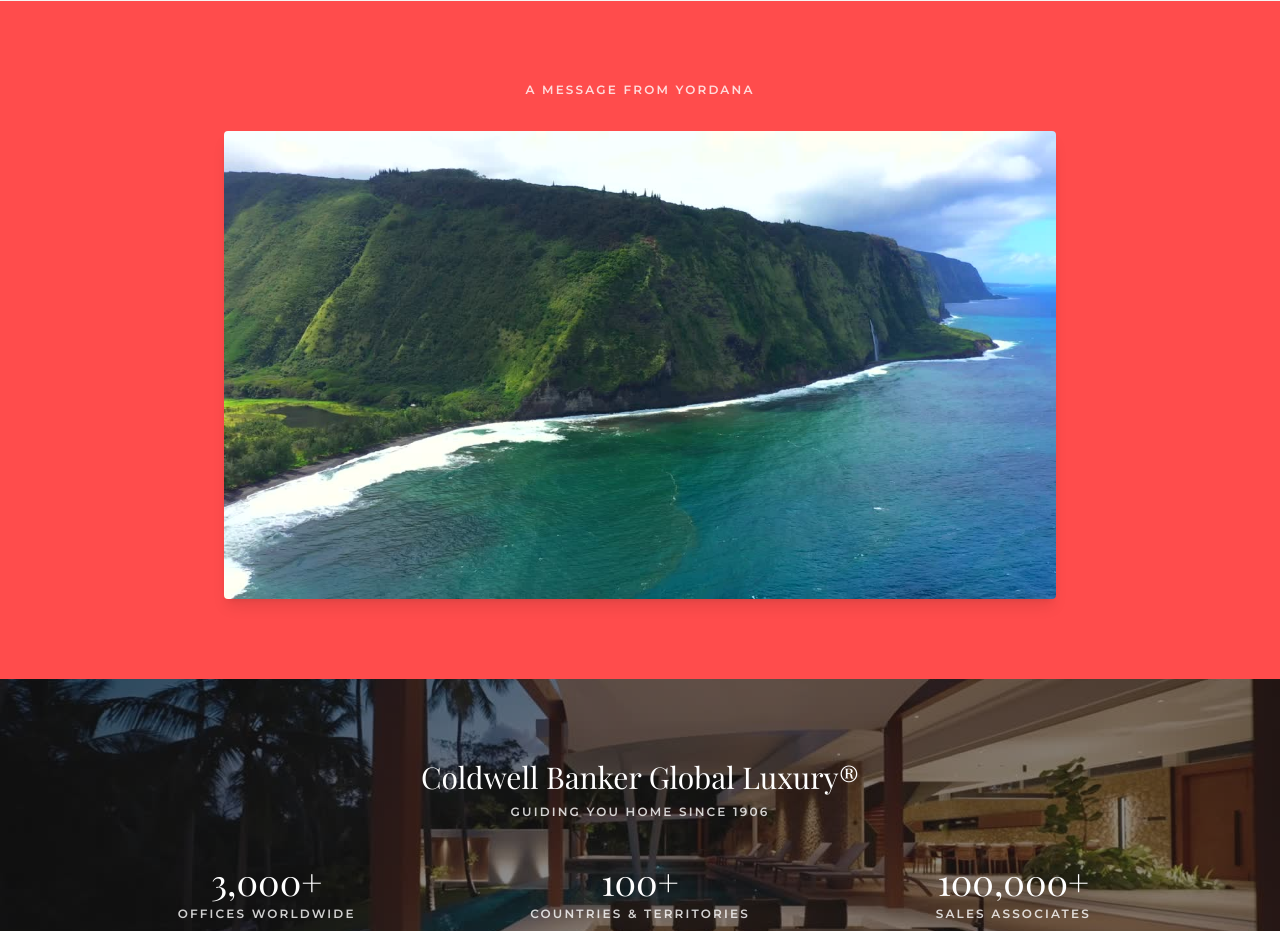
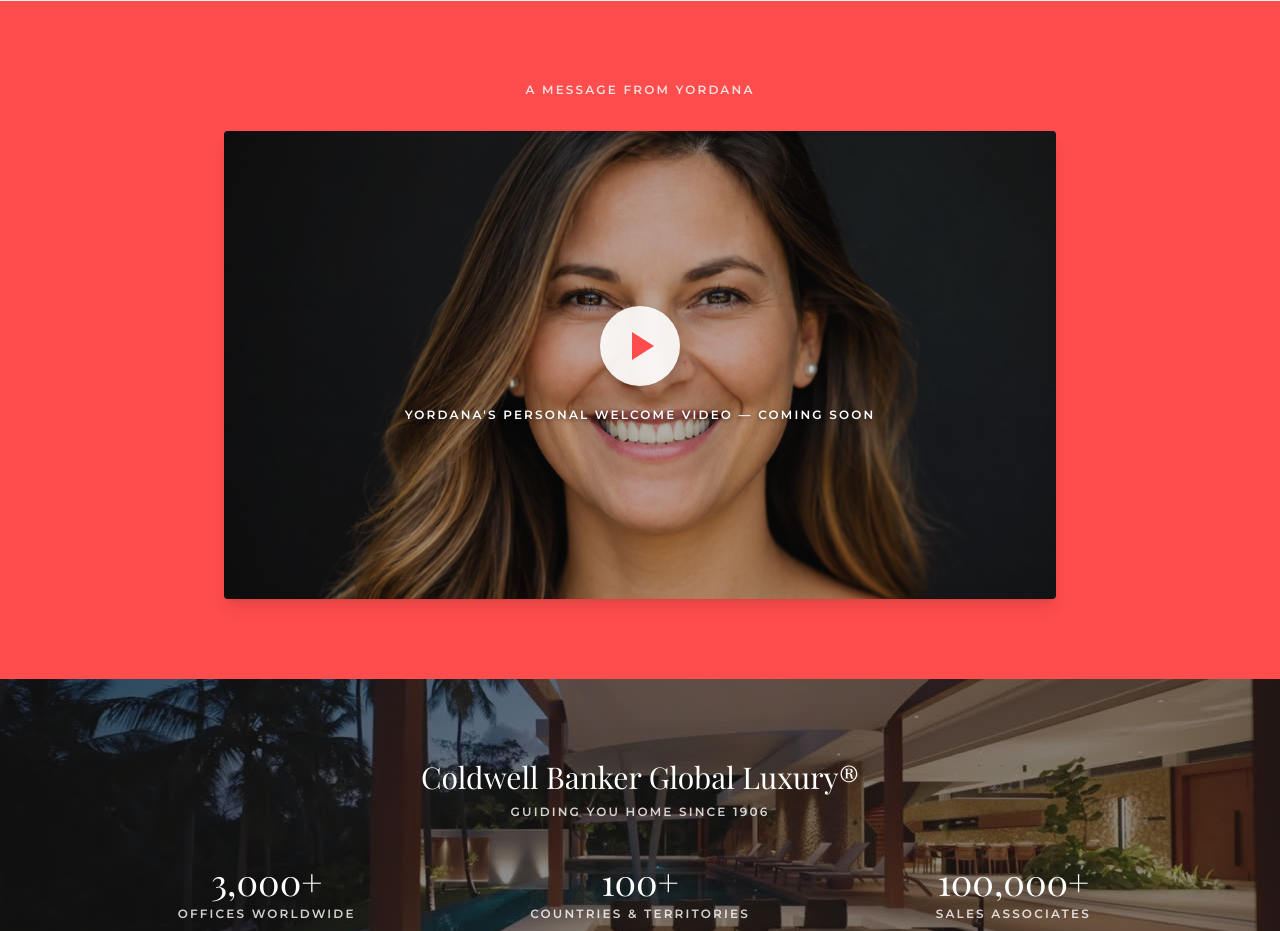
Before and after one commit to TUC01108/realty-site, a Next.js app: page / in a window 1280 px wide. Shown: the part 2540-3471 px from the top of the page. Built offline with nearby package versions, Linux system fonts and the light colour scheme.

Commit message:
fix welcome vid

```diff
--- a/src/components/WelcomeVideo.tsx
+++ b/src/components/WelcomeVideo.tsx
@@ -1,11 +1,9 @@
-// ─── VIDEO CONFIG ────────────────────────────────────────────────
-// When Yordana's video is ready, paste the YouTube URL here.
-// It will autoplay muted on loop automatically — no play button.
-//
-// YouTube example: "https://www.youtube.com/watch?v=VIDEO_ID"
-// Vimeo example:   "https://player.vimeo.com/video/VIDEO_ID"
-//
-const VIDEO_URL = ""; // ← paste URL here when ready
+// ─── PERSONAL VIDEO CONFIG ───────────────────────────────────────
+// This is Yordana's personal welcome/introduction video — separate
+// from the silent looping coastline at the top of the page.
+// When her video is ready, paste the YouTube URL here:
+// e.g. "https://www.youtube.com/watch?v=VIDEO_ID"
+const VIDEO_URL = "";
 // ─────────────────────────────────────────────────────────────────
 
 import Image from "next/image";
@@ -19,7 +17,6 @@ function toEmbedUrl(url: string): string {
   if (watch)
     return `https://www.youtube.com/embed/${watch[1]}?autoplay=1&mute=1&loop=1&playlist=${watch[1]}&controls=0&rel=0&playsinline=1`;
 
-  // Vimeo or already an embed URL
   const sep = url.includes("?") ? "&" : "?";
   return `${url}${sep}autoplay=1&muted=1&loop=1&background=1`;
 }
@@ -43,16 +40,28 @@ export default function WelcomeVideo() {
               title="Welcome message from Yordana Bolanos Salas"
               allow="accelerometer; autoplay; clipboard-write; encrypted-media; gyroscope; picture-in-picture"
               className="absolute inset-0 w-full h-full border-0 scale-[1.03]"
-              /* scale-[1.03] hides the thin YouTube letterbox border at edges */
             />
           ) : (
-            /* ── STATIC IMAGE — shown until VIDEO_URL is set ── */
-            <Image
-              src="/images/hero-coastline.png"
-              alt="Hawai'i Island coastline"
-              fill
-              className="object-cover"
-            />
+            /* ── PLACEHOLDER — her headshot with YouTube-style play button ── */
+            <div className="absolute inset-0 flex flex-col items-center justify-center gap-5">
+              <Image
+                src="/images/headshot.png"
+                alt="Yordana Bolanos Salas"
+                fill
+                className="object-cover"
+              />
+              <div className="absolute inset-0 bg-ink/30" />
+              {/* Play button */}
+              <div className="relative flex h-20 w-20 items-center justify-center rounded-full bg-paper/90 shadow-md">
+                <span
+                  className="ml-1.5 h-0 w-0 border-y-[14px] border-y-transparent border-l-[22px] border-l-coral"
+                  aria-hidden
+                />
+              </div>
+              <p className="relative eyebrow text-paper text-center px-8 [text-shadow:0_1px_4px_rgba(0,0,0,0.5)]">
+                Yordana&apos;s personal welcome video — coming soon
+              </p>
+            </div>
           )}
         </div>
       </div>
```
